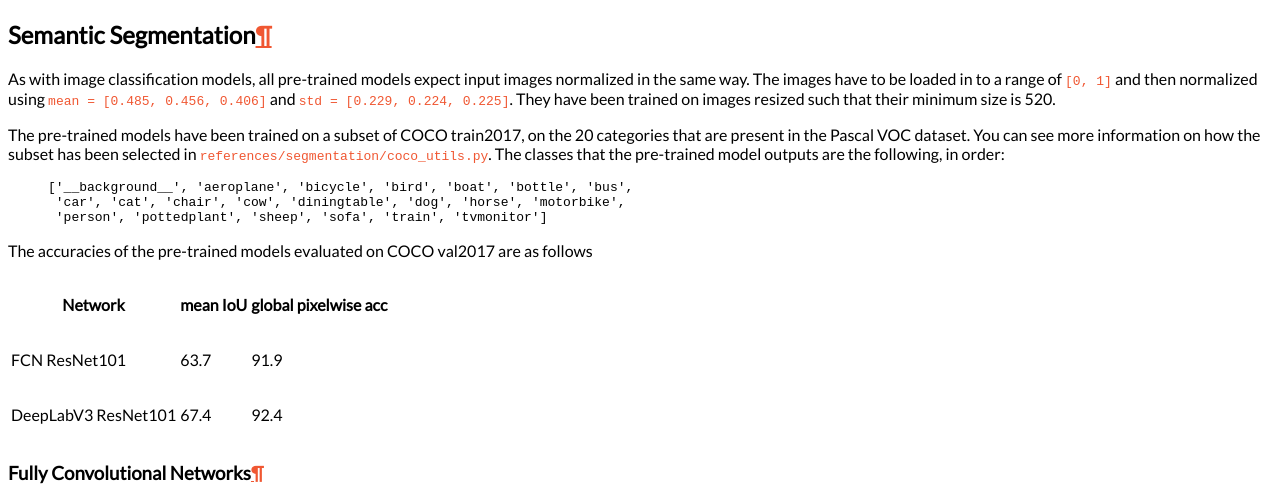
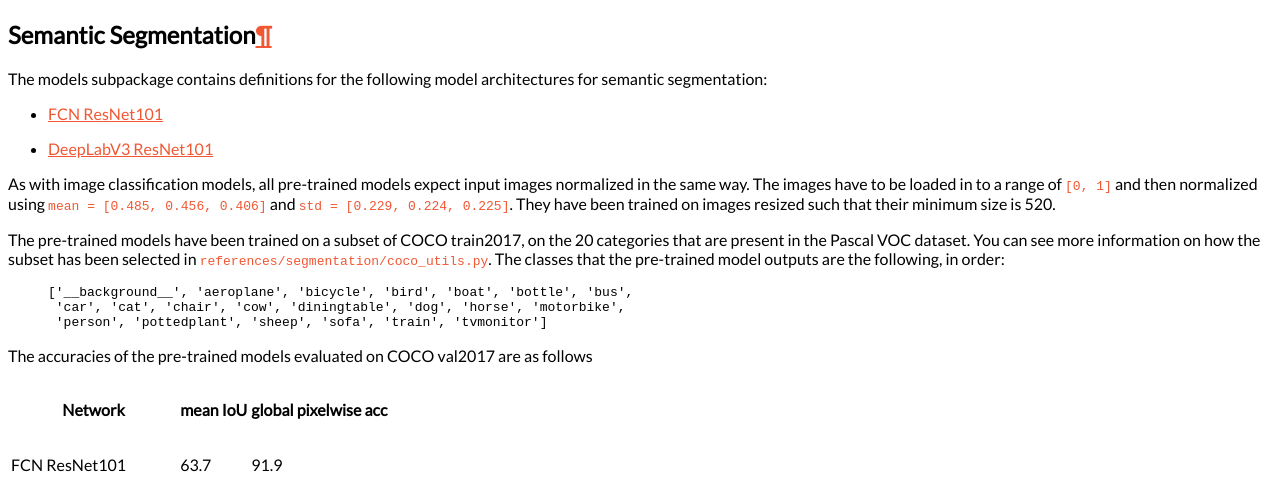
Before and after one commit to gpcarlos/vision, a Sphinx documentation site: the page built from docs/source/models.rst, in a window 1280 px wide and 1400 px high, scrolled down 7474 px, cut to the strip 191-693 px from the top of the window. Built offline with Sphinx 7.4.7 and the Read the Docs theme 2.0.0, drawn with Linux system fonts in a browser that asks for light colours; the version number is read from the project's files by our own code; some of the changed text lies outside the part shown.

Commit message:
Added models information to documentation. (#985)

```diff
--- a/docs/source/models.rst
+++ b/docs/source/models.rst
@@ -201,6 +201,12 @@ ResNext
 Semantic Segmentation
 =====================
 
+The models subpackage contains definitions for the following model
+architectures for semantic segmentation:
+
+- `FCN ResNet101 <https://arxiv.org/abs/1411.4038>`_
+- `DeepLabV3 ResNet101 <https://arxiv.org/abs/1706.05587>`_
+
 As with image classification models, all pre-trained models expect input images normalized in the same way.
 The images have to be loaded in to a range of ``[0, 1]`` and then normalized using
 ``mean = [0.485, 0.456, 0.406]`` and ``std = [0.229, 0.224, 0.225]``.
@@ -243,6 +249,12 @@ DeepLabV3
 
 Object Detection, Instance Segmentation and Person Keypoint Detection
 =====================================================================
+
+The models subpackage contains definitions for the following model
+architectures for detection:
+
+- `Faster R-CNN ResNet-50 FPN <https://arxiv.org/abs/1506.01497>`_
+- `Mask R-CNN ResNet-50 FPN <https://arxiv.org/abs/1703.06870>`_
 
 The pre-trained models for detection, instance segmentation and
 keypoint detection are initialized with the classification models
```
